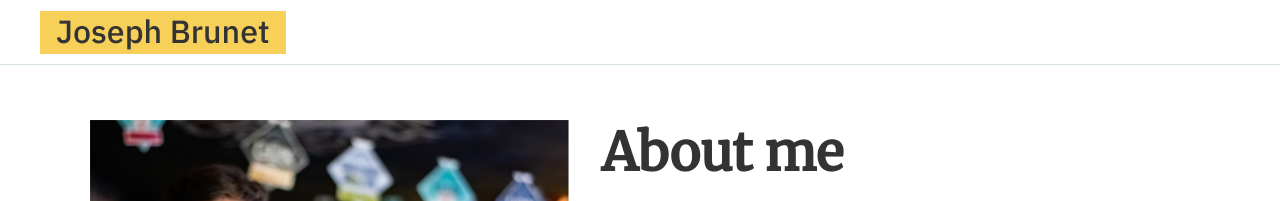
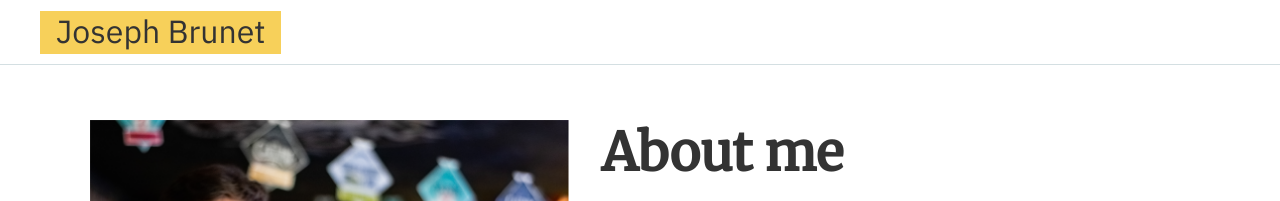
Before and after one commit to JosephBrunet/JosephBrunet.github.io, a Jekyll site: the page built from index.html, in a window 1280 px wide. Shown: the top 201 px of the page. Built offline with Jekyll 4.4.1, drawn with Linux system fonts in a browser that asks for light colours; nearby versions of some CDN libraries; some web fonts are replaced.

Commit message:
Update header.scss

```diff
--- a/_sass/header.scss
+++ b/_sass/header.scss
@@ -71,7 +71,7 @@
 	height: 100%;
 	font-family: 'IBM Plex Sans Arabic', sans-serif;
 	font-size: 2rem;
-	font-weight: 500;
+	font-weight: 400;
 	text-align: center;
 	display: flex;
 	align-items: center;
```
